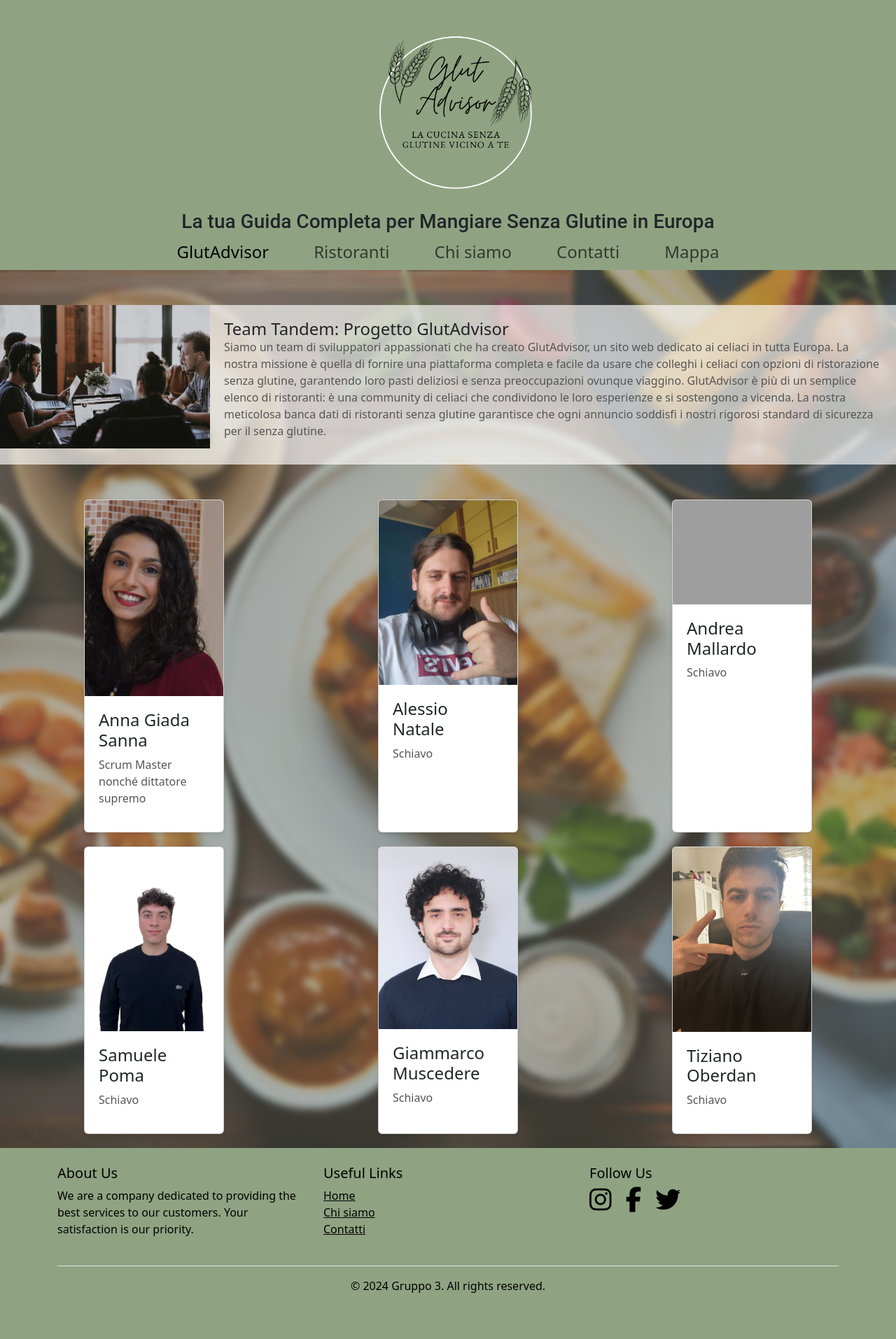
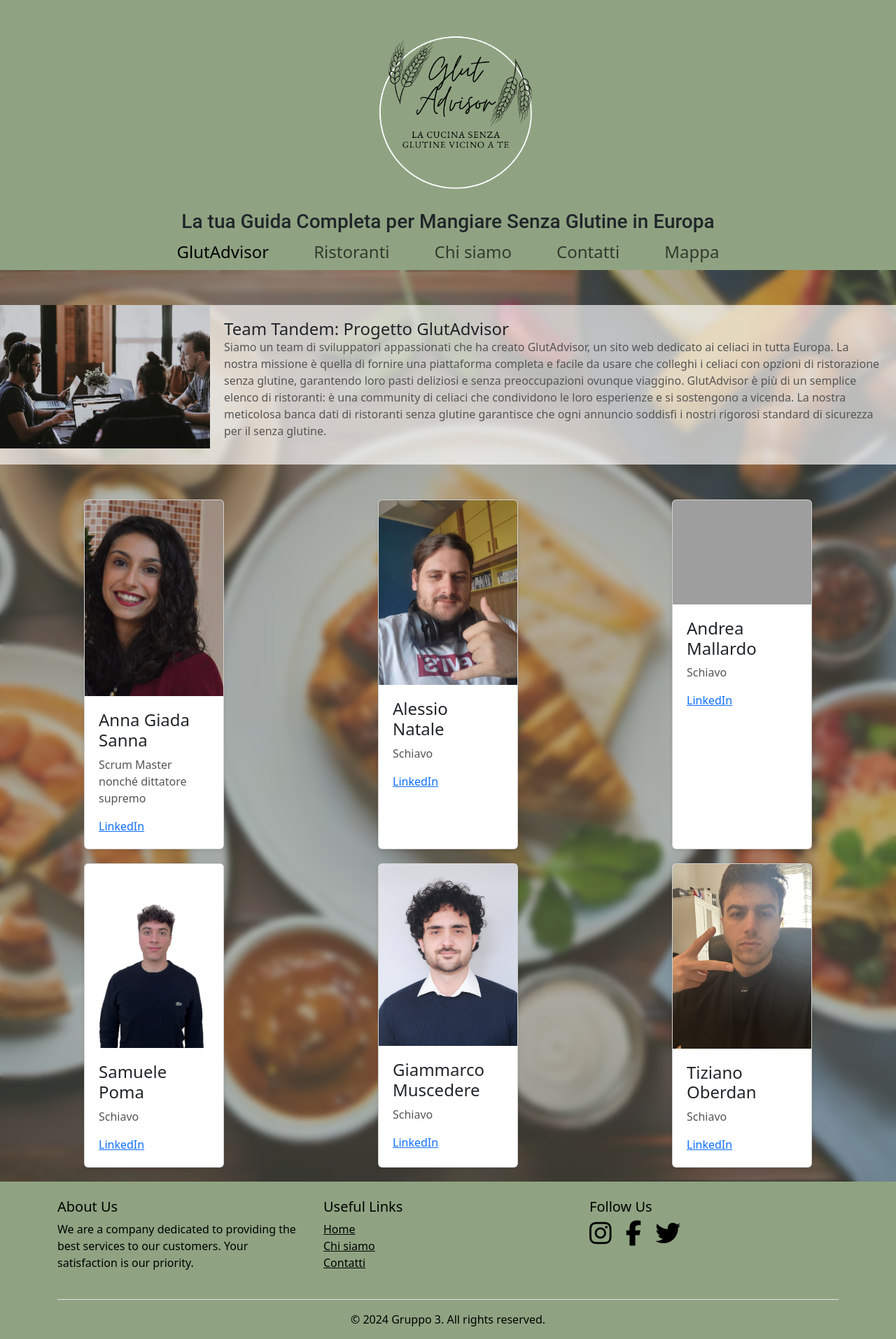
Before and after one commit to Giamm0101/Project_work, a Flask app: page /chi_siamo in a window 1280 px wide. Shown: the whole page at 70% size. Before the commit the page ends 1848 px from the top, so only its background shows below. Run offline with Flask 3, Linux system fonts and the light colour scheme; some libraries are stand-ins or nearby versions; grey boxes are pictures that could not be loaded.

Commit message:
messi i link linkedin

```diff
--- a/templates/chi_siamo.html
+++ b/templates/chi_siamo.html
@@ -193,6 +193,7 @@
                 <div class="card-content">
                     <h2 class="card-title">Anna Giada Sanna</h2>
                     <p class="card-description">Scrum Master nonché dittatore supremo</p>
+                    <a href="https:/www.linkedin.com/in/anna-giada-sanna-883474287" target="_blank">LinkedIn</a>
                 </div>
             </div>
             <div class="card">
@@ -200,6 +201,7 @@
                 <div class="card-content">
                     <h2 class="card-title">Alessio Natale</h2>
                     <p class="card-description">Schiavo</p>
+                    <a href="https://www.linkedin.com/in/alessio-natale-13239030b/" target="_blank">LinkedIn</a>
                 </div>
             </div>
             <div class="card">
@@ -207,6 +209,7 @@
                 <div class="card-content">
                     <h2 class="card-title">Andrea Mallardo</h2>
                     <p class="card-description">Schiavo</p>
+                    <a href="https://www.linkedin.com/in/a-mallardo/" target="_blank">LinkedIn</a>
                 </div>
             </div>
 
@@ -215,6 +218,7 @@
                 <div class="card-content">
                     <h2 class="card-title">Samuele Poma</h2>
                     <p class="card-description">Schiavo</p>
+                    <a href="https:/www.linkedin.com/in/samuele-poma" target="_blank">LinkedIn</a>
                 </div>
             </div>
             <div class="card">
@@ -222,6 +226,7 @@
                 <div class="card-content">
                     <h2 class="card-title">Giammarco Muscedere</h2>
                     <p class="card-description">Schiavo</p>
+                    <a href="https:/www.linkedin.com/in/giammarco-muscedere" target="_blank">LinkedIn</a>
                 </div>
             </div>
             <div class="card">
@@ -229,6 +234,7 @@
                 <div class="card-content">
                     <h2 class="card-title">Tiziano Oberdan</h2>
                     <p class="card-description">Schiavo</p>
+                    <a href="https:/www.linkedin.com/in/tiziano-oberdan-5676b3108" target="_blank">LinkedIn</a>
                 </div>
             </div>
         </div>
```
